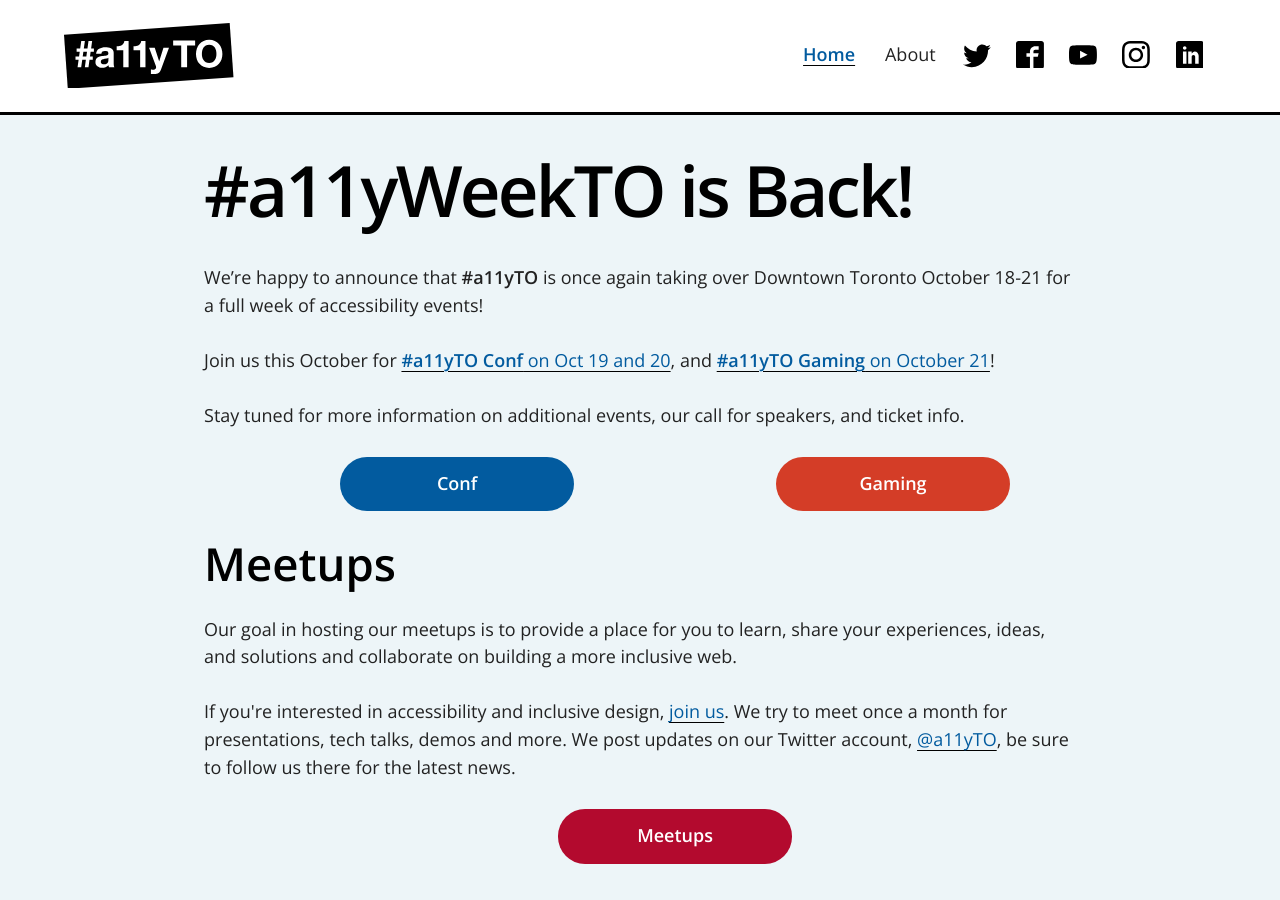
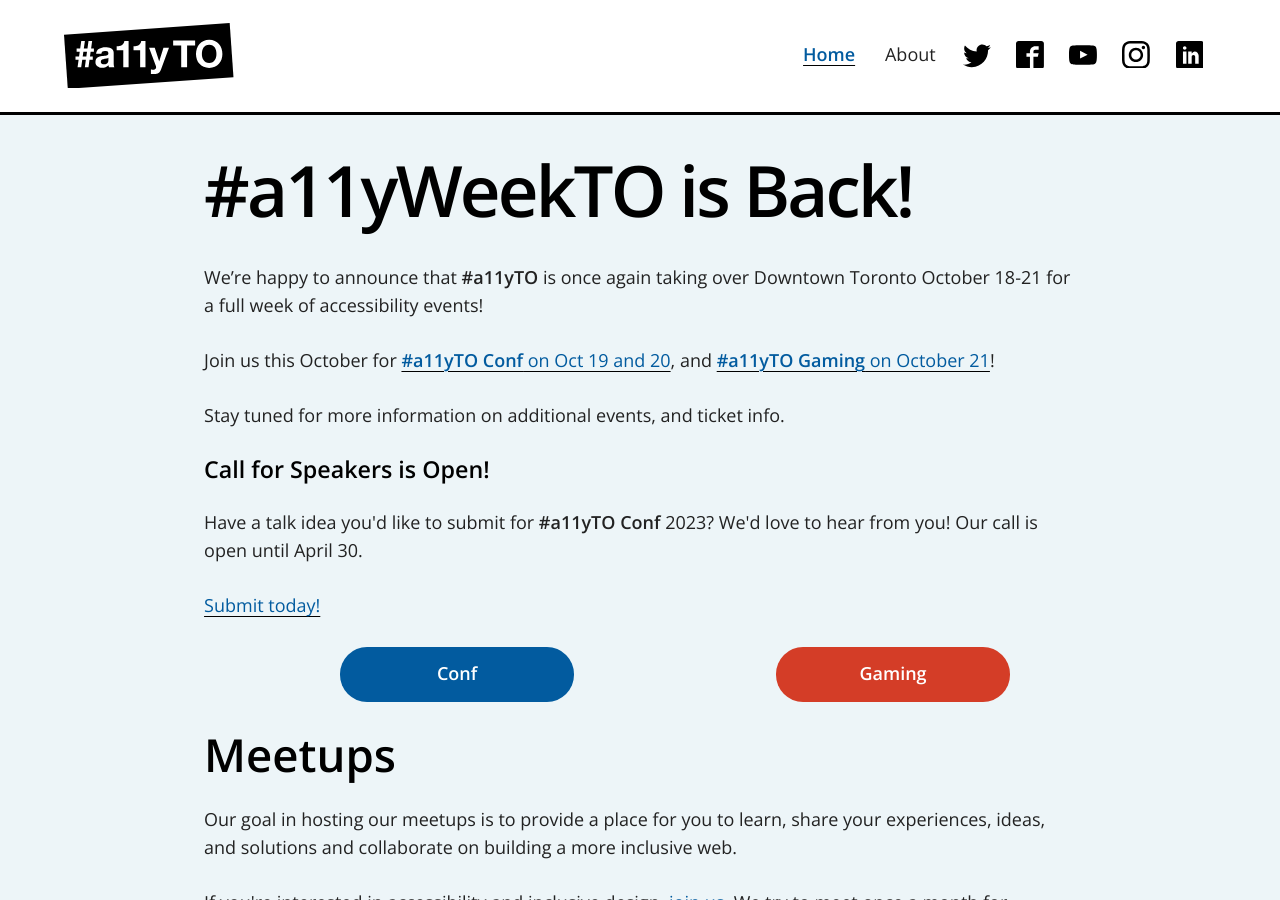
Before and after one commit to a11yTO/A11yTO-Main, a Jekyll site: the page built from index.html, in a window 1280 px wide and 900 px high. Built offline with Jekyll 4.4.1, drawn with Linux system fonts in a browser that asks for light colours.

Commit message:
Add call for presentations

```diff
--- a/index.html
+++ b/index.html
@@ -9,7 +9,10 @@
 <h2 class="page-title">#a11yWeekTO is Back!</h2>
 <p>We’re happy to announce that <strong>#a11yTO</strong> is once again taking over Downtown Toronto October 18-21 for a full week of accessibility events!</p>
 <p>Join us this October for <a href="https://conf.a11yto.com/"><strong>#a11yTO Conf</strong> on Oct 19 and 20</a>, and <a href="https://gaming.a11yto.com/"><strong>#a11yTO Gaming</strong> on October 21</a>!</p>
-<p>Stay tuned for more information on additional events, our call for speakers, and ticket info.</p>
+<p>Stay tuned for more information on additional events, and ticket info.</p>
+<h3 class="sub-head">Call for Speakers is Open!</h3>
+<p>Have a talk idea you'd like to submit for <strong>#a11yTO Conf</strong> 2023? We'd love to hear from you! Our call is open until April 30.</p>
+<p><a href="https://forms.office.com/r/72rQmd7kK3">Submit today!</a></p>
 
 <ul class="branded-events">
   <li>
```
